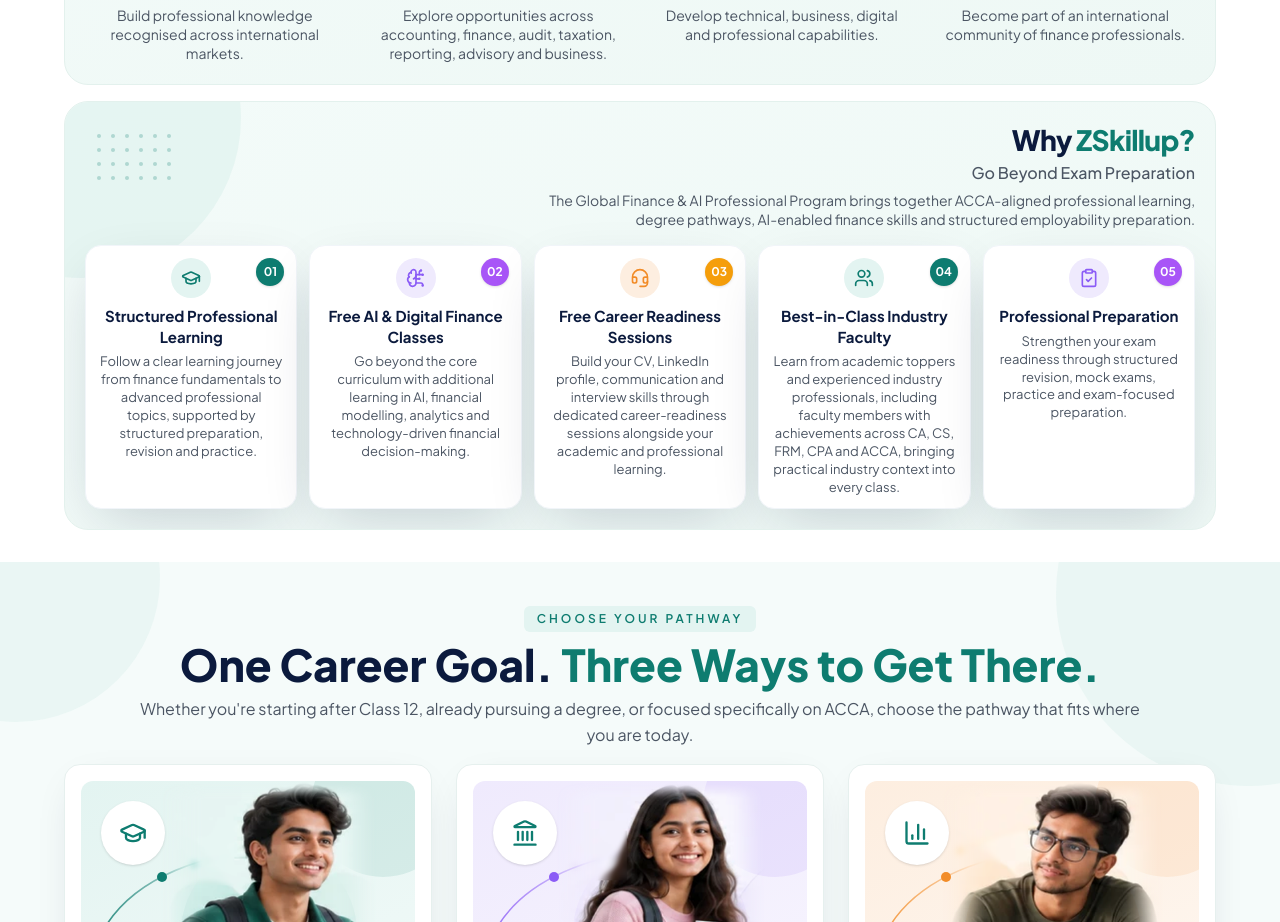
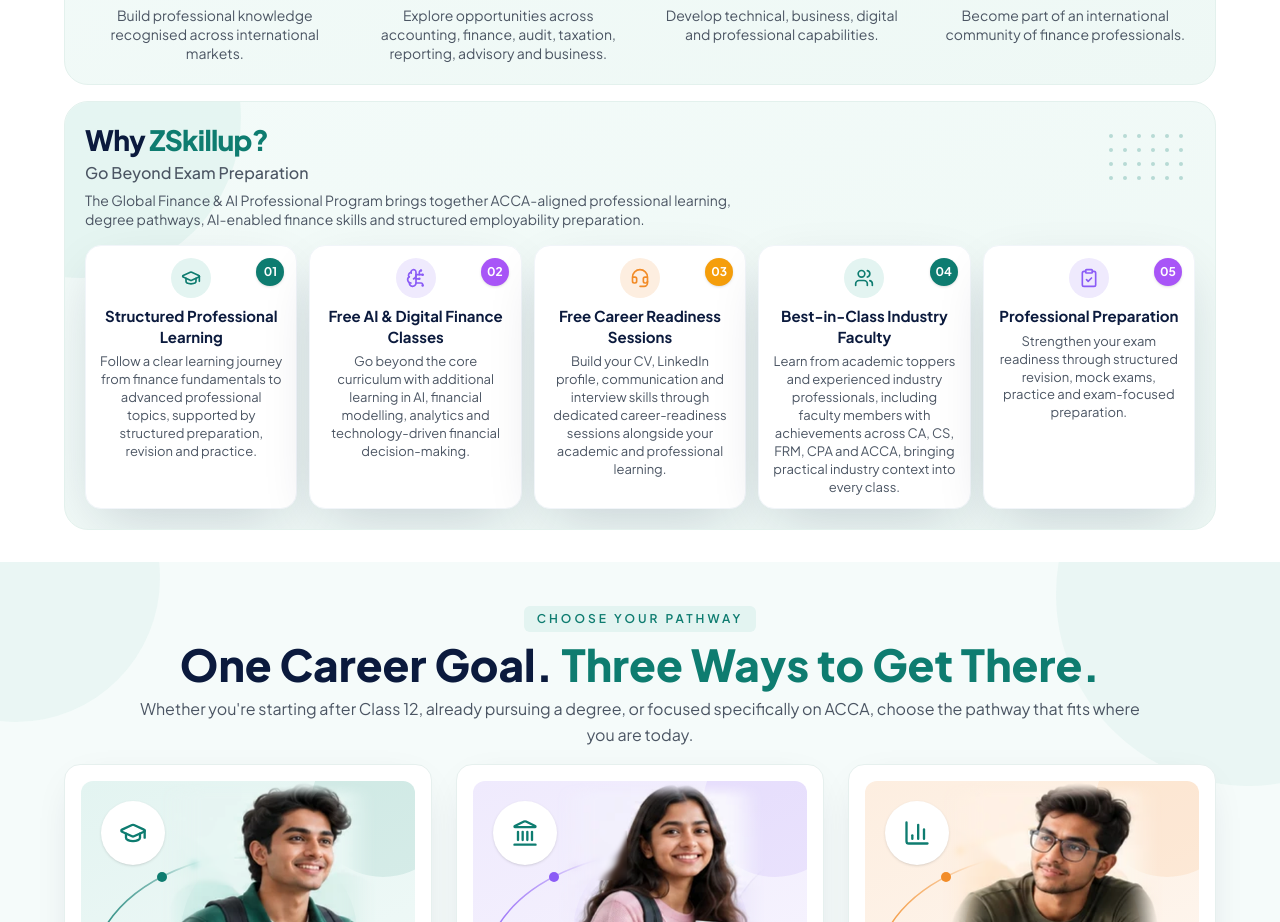
Before and after one commit to mardimanisha/acca-zskillup, a Next.js app: page / in a window 1280 px wide. Shown: the part 1220-2142 px from the top of the page. Built offline with nearby package versions, Linux system fonts and the light colour scheme.

Commit message:
fix: adjust layout alignment and positioning in WhyZSkillupPanel component

```diff
--- a/components/home/why/why-zskillup-panel.tsx
+++ b/components/home/why/why-zskillup-panel.tsx
@@ -29,7 +29,7 @@
       {/* Decoration: quarter-circle + dot grid, top-right */}
       <div aria-hidden="true" className="pointer-events-none absolute inset-0">
         <div className="absolute -left-36 -top-36 h-80 w-80 rounded-full bg-accent-teal-tint/80" />
-        <div className="absolute left-8 top-8 hidden grid-cols-6 gap-2.5 sm:grid">
+        <div className="absolute right-8 top-8 hidden grid-cols-6 gap-2.5 sm:grid">
           {Array.from({ length: DOT_GRID_COUNT }, (_, i) => (
             <span key={i} className="h-1 w-1 rounded-full bg-brand-teal/25" />
           ))}
@@ -37,7 +37,7 @@
       </div>
 
       <div className="relative z-10">
-        <div className="ml-auto max-w-3xl text-right">
+        <div className="max-w-3xl text-left">
           <h3 className="text-3xl font-extrabold leading-tight tracking-tight text-brand-navy md:text-4xl compact:text-3xl short:text-[1.75rem]">
             {heading.navy}{" "}
             <span className="text-brand-teal">{heading.teal}</span>
@@ -45,7 +45,7 @@
           <p className="mt-2 text-lg font-medium text-brand-body xl:mt-1 xl:text-xl compact:mt-1 compact:text-lg short:text-base">
             {subheading}
           </p>
-          <p className="ml-auto mt-2 max-w-2xl text-sm leading-relaxed text-brand-body xl:mt-1.5 xl:text-base compact:mt-1.5 compact:text-sm short:leading-snug">
+          <p className="mt-2 max-w-2xl text-sm leading-relaxed text-brand-body xl:mt-1.5 xl:text-base compact:mt-1.5 compact:text-sm short:leading-snug">
             {paragraph}
           </p>
         </div>
```
